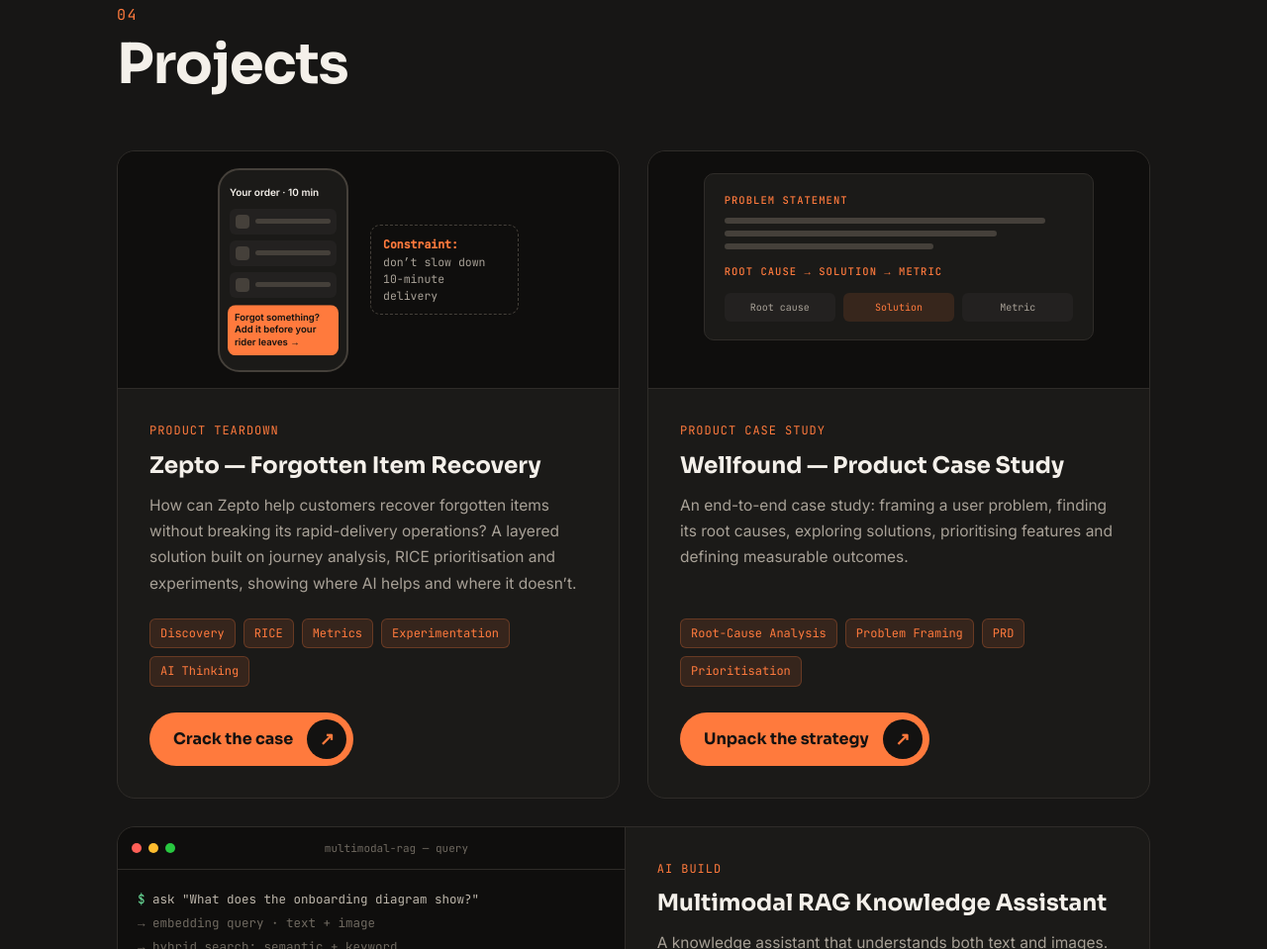
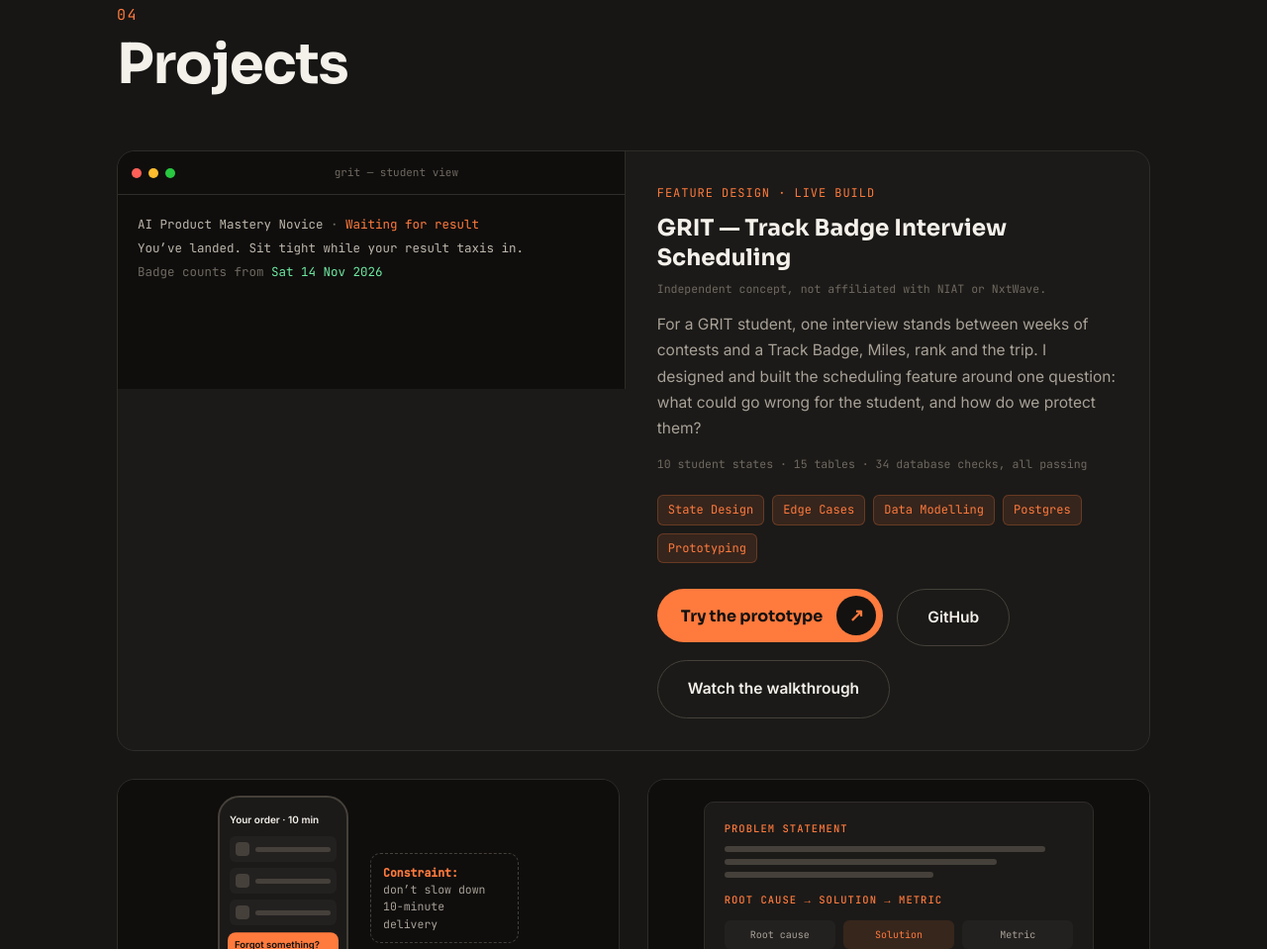
Before and after one commit to SENJUS5/portfolio, a plain HTML site: page index.html in a window 1280 px wide. Shown: the part 3807-4766 px from the top of the page at 99% size. Drawn offline with Linux system fonts and the light colour scheme.

Commit message:
Add GRIT project card to Projects section
New first project: GRIT Track Badge Interview Scheduling, with a
terminal-style preview, prototype, GitHub and Loom walkthrough links.

Co-Authored-By: Claude Opus 5.5 <noreply@anthropic.com>

```diff
--- a/index.html
+++ b/index.html
@@ -414,6 +414,30 @@ footer{border-top:1px solid var(--line);padding:30px 0;color:var(--dim);font-siz
   <div class="wrap">
     <div class="rv"><div class="num">04</div><h2>Projects</h2></div>
     <div class="projects">
+      <article class="pc wide rv">
+        <div class="vis">
+          <div class="bar3"><i></i><i></i><i></i><span>grit — student view</span></div>
+          <div class="term">
+            <div class="ln" style="transition-delay:.2s">AI Product Mastery Novice <span class="d">·</span> <span class="o">Waiting for result</span></div>
+            <div class="ln" style="transition-delay:.5s">You’ve landed. Sit tight while your result taxis in.</div>
+            <div class="ln" style="transition-delay:.8s"><span class="d">Badge counts from</span> <span class="g">Sat 14 Nov 2026</span></div>
+          </div>
+        </div>
+        <div class="body">
+          <div class="kind">Feature Design · Live Build</div>
+          <h3>GRIT — Track Badge Interview Scheduling</h3>
+          <div class="note">Independent concept, not affiliated with NIAT or NxtWave.</div>
+          <p>For a GRIT student, one interview stands between weeks of contests and a Track Badge, Miles, rank and the trip. I designed and built the scheduling feature around one question: what could go wrong for the student, and how do we protect them?</p>
+          <div class="note" style="margin:12px 0 0">10 student states · 15 tables · 34 database checks, all passing</div>
+          <div class="chips"><span>State Design</span><span>Edge Cases</span><span>Data Modelling</span><span>Postgres</span><span>Prototyping</span></div>
+          <div class="pc-acts">
+            <a class="cta-case" href="https://grit-layover.vercel.app" target="_blank" rel="noopener">Try the prototype <span class="circ">↗</span></a>
+            <a class="btn btn-g" href="https://github.com/SENJUS5/grit-layover" target="_blank" rel="noopener">GitHub</a>
+            <a class="btn btn-g" href="https://www.loom.com/share/946a8bdf47ac4ee997ff1d40aba92355" target="_blank" rel="noopener">Watch the walkthrough</a>
+          </div>
+        </div>
+      </article>
+
       <article class="pc rv">
         <div class="vis">
           <div class="phone-scene">
```
